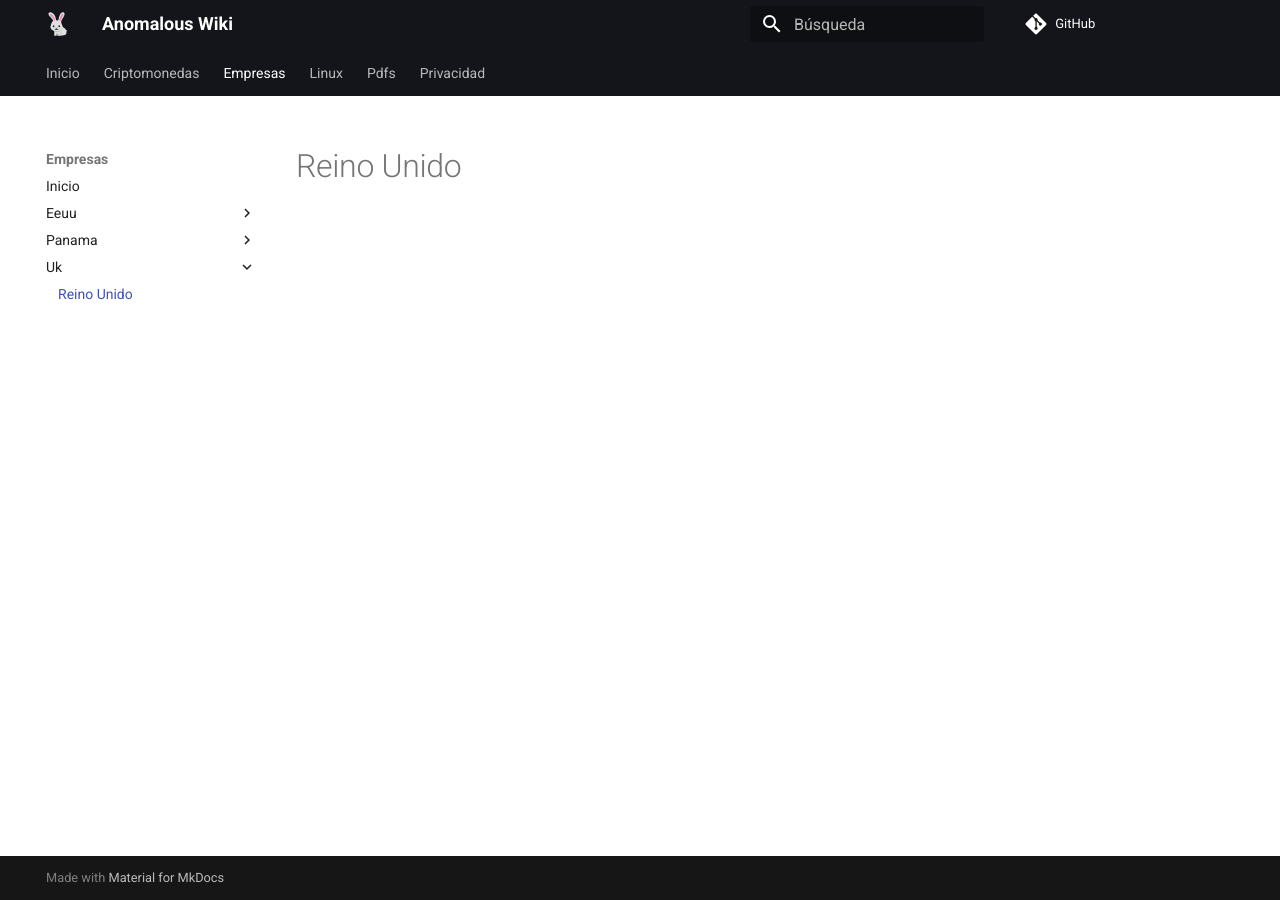
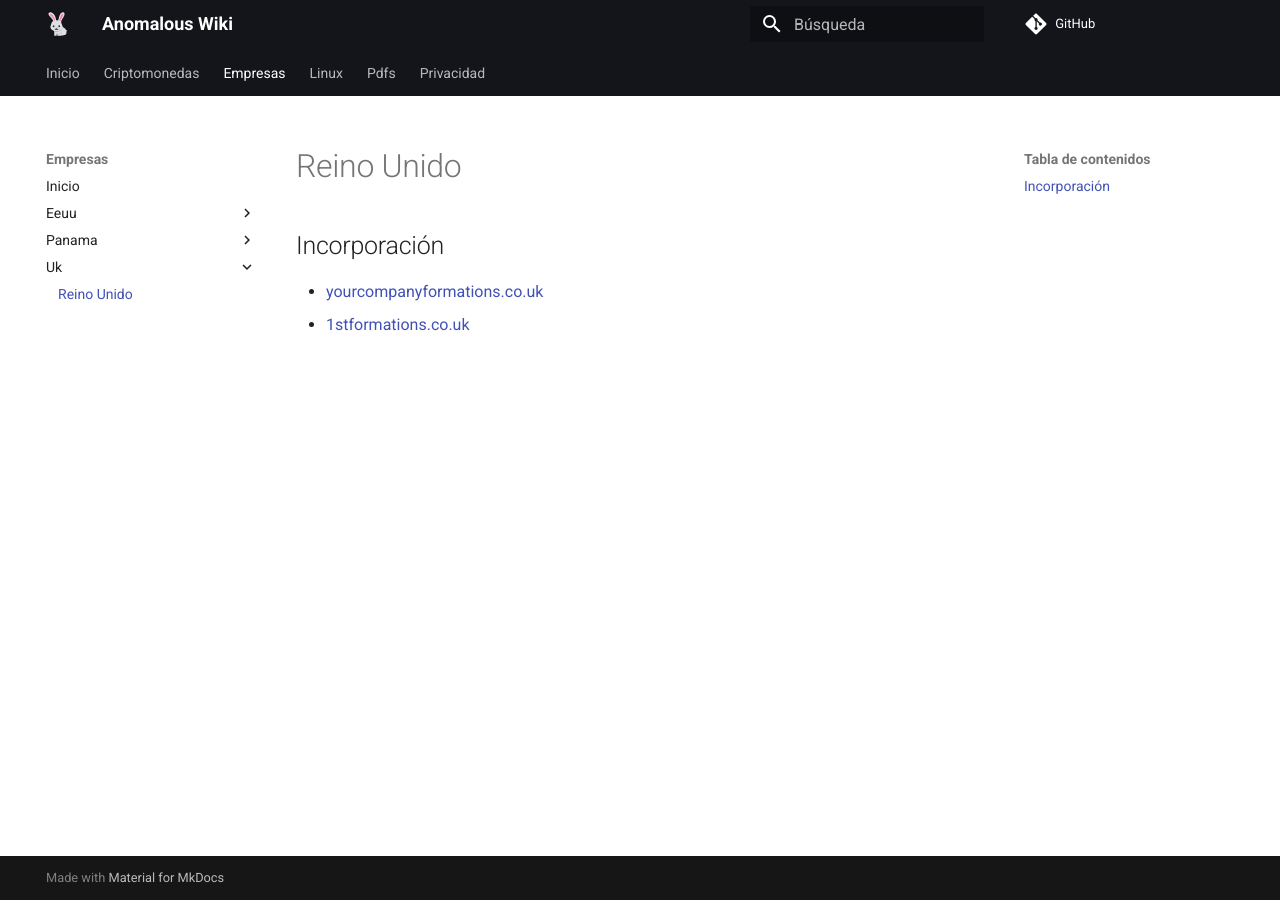
Before and after one commit to anomalouscode/wiki, an MkDocs documentation site: the page built from docs/empresas/uk/index.md, in a window 1280 px wide. Built offline with MkDocs 1.6.1 and Material for MkDocs 9.7.7, drawn with Linux system fonts in a browser that asks for light colours; comment, search, counter and statistics services are not loaded.

Commit message:
Update index.md

```diff
--- a/docs/empresas/uk/index.md
+++ b/docs/empresas/uk/index.md
@@ -1 +1,6 @@
 # Reino Unido
+
+## Incorporación
+
+- [yourcompanyformations.co.uk](https://www.yourcompanyformations.co.uk/)
+- [1stformations.co.uk](https://www.1stformations.co.uk/)
```
